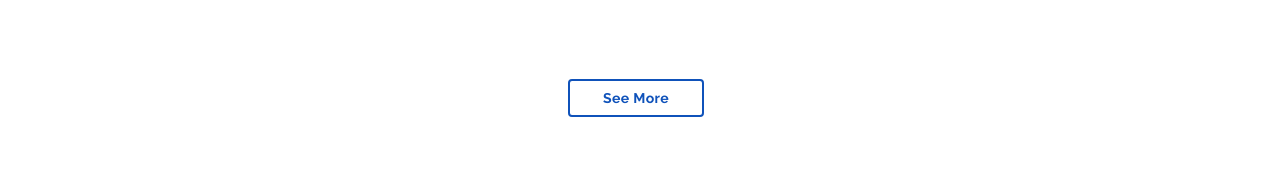
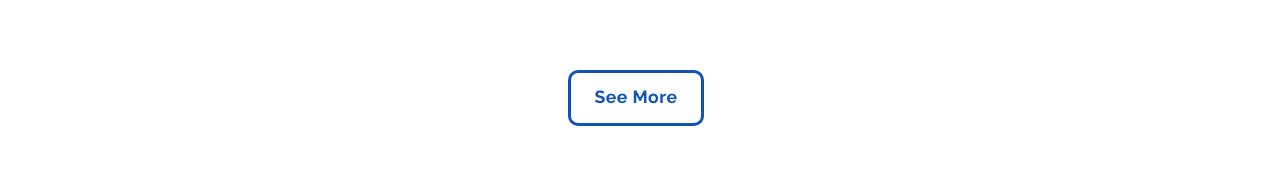
Before and after one commit to yousufkalim/agile-digital, a React (Create React App) app: page /blog in a window 1280 px wide. Shown: the part 2928-3104 px from the top of the page. Built offline with nearby package versions, Linux system fonts and the light colour scheme.

Commit message:
BlogList Btn Style Updated

```diff
--- a/src/css/Common/BlogList.css
+++ b/src/css/Common/BlogList.css
@@ -16,12 +16,14 @@
     height: 20vh !important;
 }
 .BlogBtn{
-    border: 2.5px solid #0F52BA !important;
+    border: 3px solid #0F52BA !important;
+    border-radius: 10px !important;
     color: #0F52BA !important;
     width: 11%;
-    font-size: 90%;
+    font-size: 1.1rem !important;
     font-weight: 700 !important;
     text-transform: capitalize !important;
+    padding: .8% 0% !important;
 
 }
 @media only screen and (max-width: 900px) {
```
